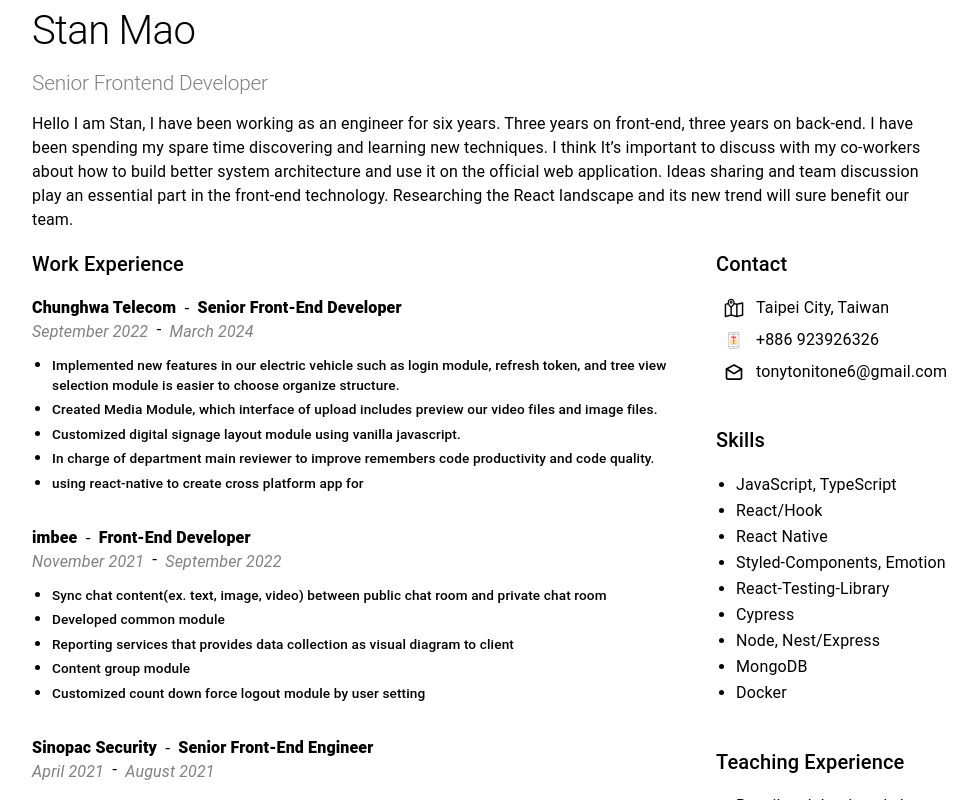
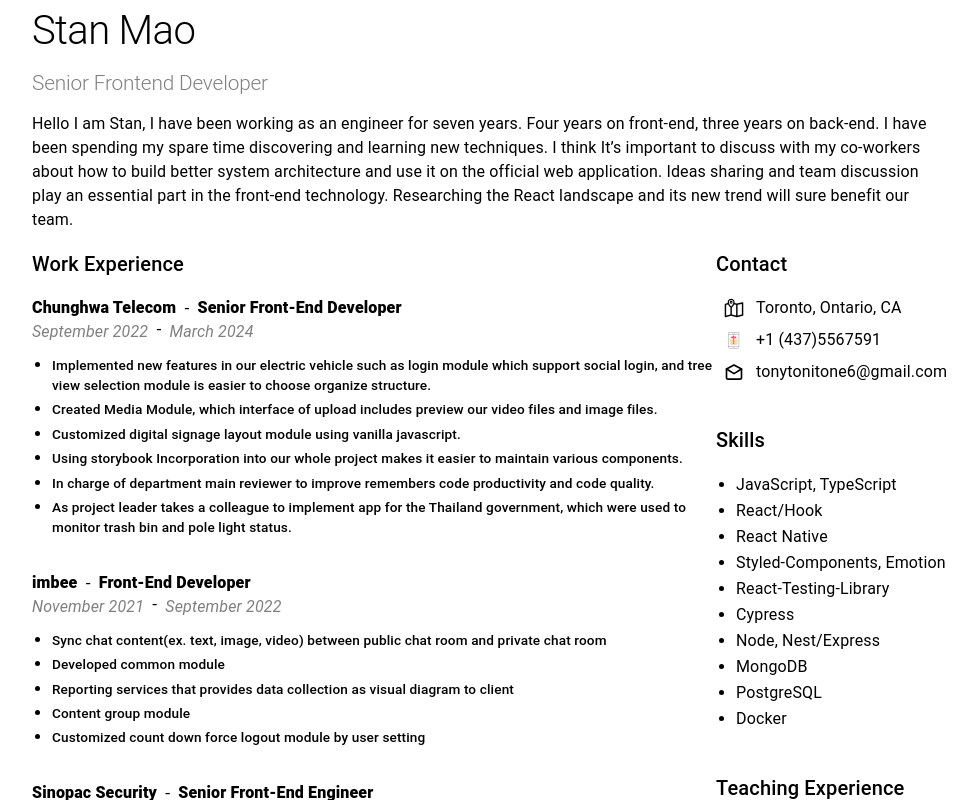
Before and after one commit to tonytonitone6/resume, a React (Vite) app: page / in a window 1280 px wide. Shown: the top 800 px of the page, without its empty margins (148-1125 px from the left). Built offline with nearby package versions, Linux system fonts and the light colour scheme.

Commit message:
fix: revise my experience

```diff
--- a/src/App.tsx
+++ b/src/App.tsx
@@ -30,6 +30,7 @@ const skillList: Array<string> = [
   'Cypress',
   'Node, Nest/Express',
   'MongoDB',
+  'PostgreSQL',
   'Docker'
 ]
 
--- a/src/components/Contact/Contact.tsx
+++ b/src/components/Contact/Contact.tsx
@@ -10,11 +10,11 @@ const Contact = () => {
       <Box display="flex" flexDirection="column" gap={1} pl={1}>
         <Box display="flex" gap={1.5}>
           <img width={20} src={countryIcon} />
-          <Typography>Taipei City, Taiwan</Typography>
+          <Typography>Toronto, Ontario, CA</Typography>
         </Box>
         <Box display="flex" gap={1.5}>
           <img width={20} src={phoneIcon} />
-          <Typography>+886 923926326</Typography>
+          <Typography>+1 (437)5567591</Typography>
         </Box>
         <Box display="flex" gap={1.5}>
           <img width={20} src={mailIcon} />
--- a/src/components/Education/Education.tsx
+++ b/src/components/Education/Education.tsx
@@ -7,12 +7,10 @@ const Education = () => {
       <Box>
         <Typography fontSize="16px" fontWeight={800}>Information Management, <Typography component="a" color="inherit" target='__blank' href='https://new.ntpu.edu.tw/'>NTPU</Typography></Typography>
         <Typography variant='subtitle2'>Taiwan, Master's degree</Typography>
-        <Typography color="gray" fontStyle="italic" variant='subtitle2'>2011 - 2014</Typography>
       </Box>
       <Box>
         <Typography fontSize="16px" fontWeight={800}>Information Management, <Typography component="a" color="inherit" target='__blank' href='https://www.pccu.edu.tw/intl/page/english/index.html'>PCCU</Typography></Typography>
         <Typography variant='subtitle2'>Taiwan, Bachelor's degree</Typography>
-        <Typography color="gray" fontStyle="italic" variant='subtitle2'>2007 - 2011</Typography>
       </Box>
     </Box>
   )
--- a/src/components/Experience/spec.ts
+++ b/src/components/Experience/spec.ts
@@ -10,11 +10,12 @@ export const experienceList: JobDescriptionType[] = [
       to: 'March 2024',
     },
     descList: [
-      'Implemented new features in our electric vehicle such as login module, refresh token, and tree view selection module is easier to choose organize structure.',
+      'Implemented new features in our electric vehicle such as login module which support social login, and tree view selection module is easier to choose organize structure.',
       'Created Media Module, which interface of upload includes preview our video files and image files.',
       'Customized digital signage layout module using vanilla javascript.',
+      'Using storybook Incorporation into our whole project makes it easier to maintain various components.',
       'In charge of department main reviewer to improve remembers code productivity and code quality.',
-      'using react-native to create cross platform app for'
+      'As project leader takes a colleague to implement app for the Thailand government, which were used to monitor trash bin and pole light status.',
     ],
   },
   {
--- a/src/components/Header/Header.tsx
+++ b/src/components/Header/Header.tsx
@@ -13,7 +13,7 @@ const Header = ({
         <Typography variant='h1' fontSize="2.5rem">{name}</Typography>
         <Typography variant='h2' color="gray" fontSize="1.3rem">{jobTitle}</Typography>
         <Typography style={{ wordWrap: 'break-word' }}>
-          Hello I am Stan, I have been working as an engineer for six years. Three years on front-end, three years on back-end. I have been spending my spare time discovering
+          Hello I am Stan, I have been working as an engineer for seven years. Four years on front-end, three years on back-end. I have been spending my spare time discovering
           and learning new techniques. I think It’s important to discuss with my co-workers about how to build better system architecture and use it on the official web
           application. Ideas sharing and team discussion play an essential part in the front-end technology. Researching the React landscape and its new trend will sure benefit
           our team.
```
Also changed, not shown: .drone.yml.
